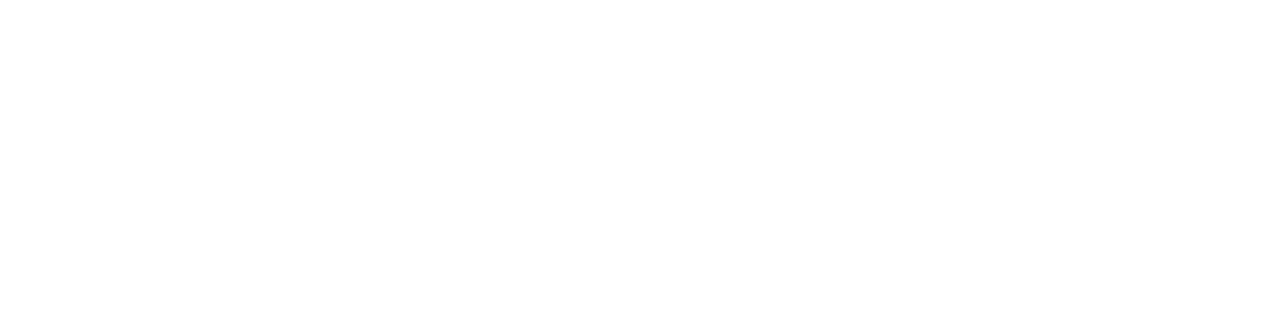
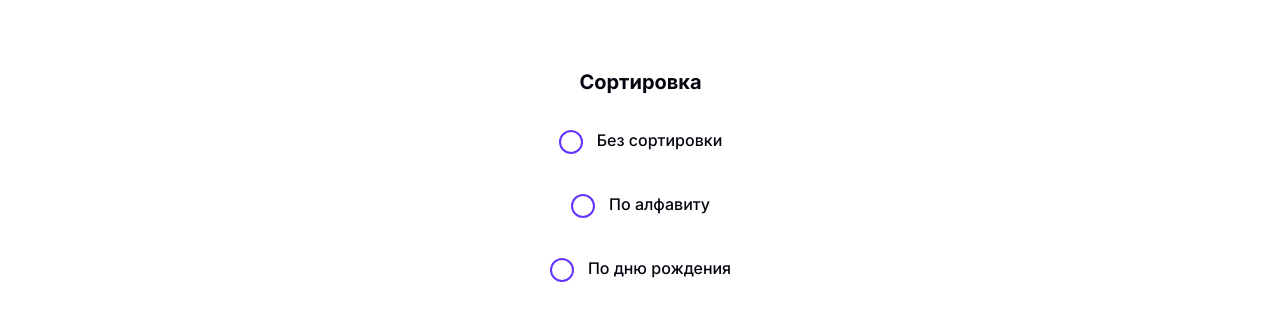
Before and after one commit to MrSergeySavenko/company-people-datatable, a React (Create React App) app: page / in a window 1280 px wide. Shown: the part 210-530 px from the top of the page. Built offline with nearby package versions, Linux system fonts and the light colour scheme; no server answers.

Commit message:
Начат компонент всплывающего окна, еще не закончен, без логики сортировки

```diff
--- a/src/__data__/models/coPeopleDataModels.ts
+++ b/src/__data__/models/coPeopleDataModels.ts
@@ -32,7 +32,7 @@
     sorting: Array<ISort>;
     transSort: Array<ITranslateSort>;
     activeId: number;
-    sortWindow: boolean;
+    window: boolean;
     sortingName: string;
     sortData: Array<IItemsData> | null;
 }
--- a/src/__data__/store/actions/actions.ts
+++ b/src/__data__/store/actions/actions.ts
@@ -1,12 +1,12 @@
 import { IData } from '../../models/coPeopleDataModels';
 import { peopleDataSlice } from '../reducers';
-import { AppDispatch } from '../store';
+import { AppDispatch, AppState } from '../store';
 
 export const fetchData = () => async (dispatch: AppDispatch) => {
     try {
         dispatch(peopleDataSlice.actions.dataFetch());
 
-        const url = `https://stoplight.io/mocks/kode-frontend-team/koder-stoplight/86566464/users?__dynamic=true`;
+        const url = `https://stoplight.io/mocks/kode-frontend-team/koder-stoplight/86566464/users?__example=all`;
 
         const response = await fetch(url);
         const data: IData = await response.json();
--- a/src/__data__/store/reducers/peopleData.ts
+++ b/src/__data__/store/reducers/peopleData.ts
@@ -22,7 +22,7 @@
         { name: 'analytics', reName: 'Аналитика' },
     ],
     activeId: 0,
-    sortWindow: false,
+    window: true,
     sortingName: '',
     sortData: null,
 };
@@ -46,6 +46,7 @@
         getSortData(state, action: PayloadAction<string>) {
             return {
                 ...state,
+                sortingName: action.payload,
                 sortData: state.data
                     ? state.data?.items.filter((item) => {
                           return item.department === action.payload;
@@ -71,7 +72,7 @@
             };
         },
         changeSortWindow(state: Draft<IDataState>) {
-            return { ...state, sortWindow: !state.sortWindow };
+            return { ...state, window: !state.window };
         },
     },
 });
--- a/src/components/BubbleWindow/BubbleWindow.tsx
+++ /dev/null
@@ -1,6 +0,0 @@
-import React from 'react';
-import styles from './BubbleWindow.module.scss';
-
-export const BubbleWindow: React.FC = () => {
-    return <></>;
-};
--- /dev/null
+++ b/src/components/ModalWindow/ModalWindow.module.scss
@@ -0,0 +1,55 @@
+.wrapper {
+    position: absolute;
+    width: 341px;
+    padding: 0 16px;
+    display: flex;
+    flex-direction: column;
+    justify-content: center;
+    align-items: center;
+    border-radius: 20px;
+    background: rgb(255, 255, 255);
+    z-index: 10;
+    top: 264px;
+    left: 454px;
+}
+
+.headerWrapper {
+    display: flex;
+    flex-direction: row;
+    margin-bottom: 36px;
+}
+
+.header {
+    color: rgb(5, 5, 16);
+    font-family: Inter;
+    font-size: 20px;
+    font-weight: 600;
+    line-height: 24px;
+}
+
+.sortWrapper {
+    display: flex;
+    flex-direction: row;
+    margin-bottom: 40px;
+
+    &:last-child {
+        margin-bottom: 0;
+    }
+}
+
+.cercal {
+    width: 20px;
+    height: 20px;
+    border: 2px solid rgb(101, 52, 255);
+    border-radius: 50%;
+    margin-right: 14px;
+}
+
+.text {
+    color: rgb(5, 5, 16);
+    font-family: Inter;
+    font-size: 16px;
+    font-weight: 500;
+    line-height: 20px;
+    letter-spacing: 0px;
+}
--- /dev/null
+++ b/src/components/ModalWindow/ModalWindow.tsx
@@ -0,0 +1,24 @@
+import React from 'react';
+import styles from './ModalWindow.module.scss';
+
+export const ModalWindow: React.FC = () => {
+    return (
+        <div className={styles.wrapper}>
+            <div className={styles.headerWrapper}>
+                <p className={styles.header}>Сортировка</p>
+            </div>
+            <div className={styles.sortWrapper}>
+                <div className={styles.cercal} />
+                <p className={styles.text}>Без сортировки</p>
+            </div>
+            <div className={styles.sortWrapper}>
+                <div className={styles.cercal} />
+                <p className={styles.text}>По алфавиту</p>
+            </div>
+            <div className={styles.sortWrapper}>
+                <div className={styles.cercal} />
+                <p className={styles.text}>По дню рождения</p>
+            </div>
+        </div>
+    );
+};
--- a/src/components/PeopleInfoBlok/PeopleInfoBlok.tsx
+++ b/src/components/PeopleInfoBlok/PeopleInfoBlok.tsx
@@ -9,7 +9,7 @@
     const { data, sortData } = useSelector((state: RootState) => state.coPeopleData);
 
     const peopleRender = () => {
-        if (sortData?.length !== 0 && sortData !== null) {
+        if (sortData?.length !== 0) {
             return sortData?.map((item: IItemsData) => {
                 return (
                     <PepleInfoItem
--- a/src/components/SearchBlock/SearchBlok.tsx
+++ b/src/components/SearchBlock/SearchBlok.tsx
@@ -1,9 +1,11 @@
 import React from 'react';
 import styles from './SearchBlok.module.scss';
-import { useDispatch } from 'react-redux';
+import { useDispatch, useSelector } from 'react-redux';
 import { peopleDataSlice } from '../../__data__/store/reducers';
+import { RootState } from '../../__data__/store/store';
 
 export const SerchBlock: React.FC = () => {
+    const { window } = useSelector((state: RootState) => state.coPeopleData);
     const dispatch = useDispatch();
 
     return (
@@ -12,7 +14,10 @@
             <input className={styles.input} placeholder='Введите тег, имя, почту...' />
             <button
                 className={styles.burgerMenu}
-                onClick={() => dispatch(peopleDataSlice.actions.changeSortWindow())}
+                onClick={() => {
+                    dispatch(peopleDataSlice.actions.changeSortWindow());
+                    console.log(window);
+                }}
             />
         </div>
     );
--- a/src/pages/Main/Main.module.scss
+++ b/src/pages/Main/Main.module.scss
@@ -1,4 +1,5 @@
 .wrapper {
+    position: relative;
     margin: 16px auto 0px auto;
     max-width: 1280px;
     display: flex;
--- a/src/pages/Main/Main.tsx
+++ b/src/pages/Main/Main.tsx
@@ -7,11 +7,18 @@
 import { fetchData } from '../../__data__/store/actions/actions';
 import { PepleInfoBlok } from '../../components/PeopleInfoBlok/PeopleInfoBlok';
 import { RootState } from '../../__data__/store/store';
+import { ModalWindow } from '../../components/ModalWindow/ModalWindow';
 
 export const Main: React.FC = () => {
-    const { sortWindow } = useSelector((state: RootState) => state.coPeopleData);
+    const { window } = useSelector((state: RootState) => state.coPeopleData);
 
     const dispatch = useDispatch();
+
+    const windowRender = () => {
+        if (window) {
+            return <ModalWindow />;
+        }
+    };
 
     useEffect(() => {
         dispatch(fetchData() as any);
@@ -23,6 +30,7 @@
             <SerchBlock />
             <SortingBlock />
             <PepleInfoBlok />
+            {windowRender()}
         </div>
     );
 };
```
Also changed, not shown: src/components/BubbleWindow/BubbleWindow.module.scss (deleted, +0 -19 lines).
